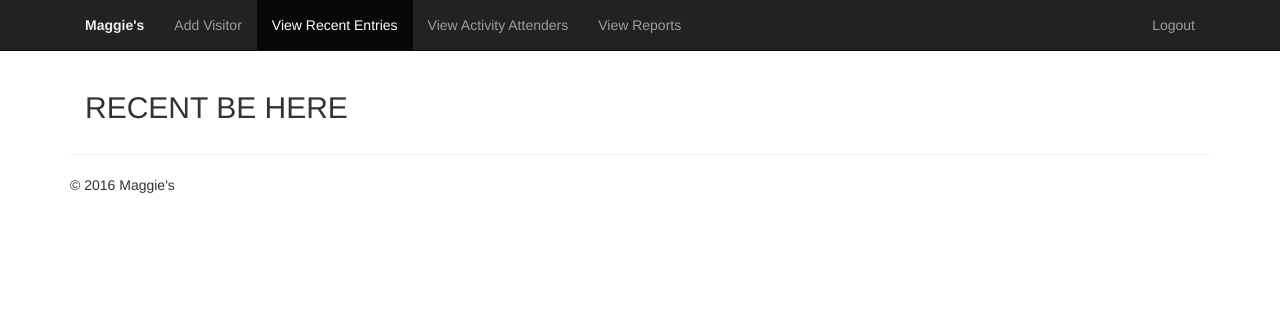
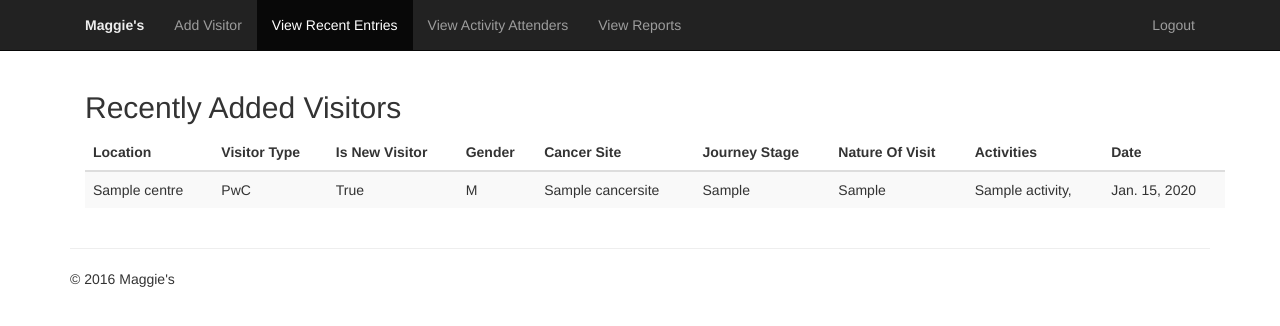
Before and after one commit to glasgow2016/team-18, a Django app: page /recent in a window 1280 px wide. Shown: the top 326 px of the page. Run offline with Django 3.2, Linux system fonts and the light colour scheme; a user stored in the database is signed in; tables that the repository leaves empty hold one stand-in row (values such as "Sample post"); some libraries are stand-ins or nearby versions.

Commit message:
Activities now auto fill if there is previous! And they display in recent page! Like 3 hours of work.... #BestCodeEver

```diff
--- a/maggies/maggies/forms.py
+++ b/maggies/maggies/forms.py
@@ -26,15 +26,17 @@ class ActivityForm(forms.Form):
     activity_name = forms.ModelChoiceField(Activity.objects.all(), label="Activity")
 
 class VisitorForm(forms.Form):
-    visitor_name = forms.CharField(label="Visitor's First Name", max_length=100)
+    visitor_name = forms.CharField(label="Visitor's First Name", max_length=100, help_text="This will help identify this person on their travels today only.")
     visitor_type = forms.ChoiceField(choices=VISITOR_TYPE_CHOICES, label="Visitor Type")
-    is_new_visitor = forms.BooleanField(required=False, label="First visit?")
+    is_new_visitor = forms.BooleanField(required=False, label="First visit?", help_text="Has this person visited before today?")
+    visitor_gender = forms.ChoiceField(choices=GENDER_CHOICES, label="Gender")
+    nature_of_visit = forms.ModelChoiceField(VisitNature.objects.all(), label="Nature of Visit", help_text="Why did this person visit today?")
+    cancer_site = forms.ModelChoiceField(CancerSite.objects.all(), label="Cancer Site", help_text="What type of cancer does the person deal with? Select 'Not Stated' if it did not come up in conversation, or 'Unknown Primary' if even their doctor doesn't know.")
+    journey_stage = forms.ModelChoiceField(JourneyStage.objects.all(), label="Journey Stage")
+
+    # Secret hidden fields used for tracking
     has_been_seen_today = forms.BooleanField(required=False, label="Has Been Seen Today")
     dailyid_id = forms.IntegerField(required=False, label="DailyIdentifier ID")
-    visitor_gender = forms.ChoiceField(choices=GENDER_CHOICES, label="Gender")
-    nature_of_visit = forms.ModelChoiceField(VisitNature.objects.all(), label="Nature of Visit")
-    cancer_site = forms.ModelChoiceField(CancerSite.objects.all(), label="Cancer Site")
-    journey_stage = forms.ModelChoiceField(JourneyStage.objects.all(), label="Journey Stage")
 
 class ReportsForm(forms.Form):
     report_timeframe = forms.ChoiceField(choices=REPORTS_TIMEFRAME_CHOICES, label="Report Timeframe")
--- a/maggies/maggies/models.py
+++ b/maggies/maggies/models.py
@@ -9,6 +9,18 @@ GENDER_CHOICES = (
     (FEMALE, 'Female'),
     (OTHER, 'Other'),
 )
+
+def findChildFromVisitor(visitor):
+    matching_pwc = PwC.objects.filter(visitor=visitor)
+    if len(matching_pwc) > 0:
+        return matching_pwc[0]
+    matching_carer = Carer.objects.filter(visitor=visitor)
+    if len(matching_carer) > 0:
+        return matching_carer[0]
+    matching_other = OtherVisitor.objects.filter(visitor=visitor)
+    if len(matching_other) > 0:
+        return matching_other[0]
+    return None
 
 class VisitNature(models.Model):
     nature = models.CharField(max_length=256)
@@ -57,6 +69,9 @@ class Visitor(models.Model):
             "nature_of_visit": self.nature_of_visit.pk
         }
 
+    def get_type(self):
+        return findChildFromVisitor(self).get_type()
+
 class CancerInfo(models.Model):
     cancer_site = models.ForeignKey(CancerSite)
     journey_stage = models.ForeignKey(JourneyStage)
@@ -68,7 +83,7 @@ class CancerInfo(models.Model):
         }
 
 class PwC(models.Model):
-    visitor = models.OneToOneField(Visitor)
+    visitor = models.OneToOneField(Visitor, related_name="pwc")
     cancer_info = models.ForeignKey(CancerInfo)
 
     def as_dict(self):
@@ -78,8 +93,11 @@ class PwC(models.Model):
             "cancer_info": self.cancer_info.as_dict()
         }
 
+    def get_type(self):
+        return "PwC"
+
 class Carer(models.Model):
-    visitor = models.OneToOneField(Visitor)
+    visitor = models.OneToOneField(Visitor, related_name="carer")
     pwc_cancer_info = models.ForeignKey(CancerInfo)
     pwc_present = models.BooleanField()
     caring_for = models.ManyToManyField(PwC, blank = True)
@@ -92,8 +110,11 @@ class Carer(models.Model):
             "time_first_seen": self.time_first_seen
         }
 
+    def get_type(self):
+        return "Carer"
+
 class OtherVisitor(models.Model):
-    visitor = models.OneToOneField(Visitor)
+    visitor = models.OneToOneField(Visitor, related_name="otherVisitor")
     description = models.CharField(max_length=256)
 
     def as_dict(self):
@@ -102,6 +123,9 @@ class OtherVisitor(models.Model):
             "first_name": self.first_name,
             "time_first_seen": self.time_first_seen
         }
+
+    def get_type(self):
+        return "OtherVisitor"
 
 # NOTE & TODO: Flush this table every day at, say 02:00
 class DailyIdentifier(models.Model):
@@ -141,6 +165,12 @@ class Activity(models.Model):
     def __str__(self):
         return self.name
 
+    def as_dict(self):
+        return {
+            "id": self.id,
+            "name": self.name
+        }
+
     class Meta:
         verbose_name_plural = "activities"
 
--- a/maggies/maggies/templates/recent.html
+++ b/maggies/maggies/templates/recent.html
@@ -11,7 +11,47 @@
 
         <div class="row">
             <div class="col-md-12">
-              <h2>RECENT BE HERE</h2>
+              <h2>Recently Added Visitors</h2>
+              <table class="table table-striped">
+                <thead>
+                  <tr>
+                    <th>Location</th>
+                    <th>Visitor Type</th>
+                    <th>Is New Visitor</th>
+                    <th>Gender</th>
+                    <th>Cancer Site</th>
+                    <th>Journey Stage</th>
+                    <th>Nature Of Visit</th>
+                    <th>Activities</th>
+                    <th>Date</th>
+                  </tr>
+                </thead>
+                <tbody>
+                    {% for visit in recent_visitors %}
+                      <tr>
+                        <td>{{ visit.visit_location.name }}</td>
+                        <td>{{ visit.get_type }}</td>
+                        <td>{{ visit.is_new_visitor }}</td>
+                        <td>{{ visit.gender }}</td>
+
+                        {% if visit.get_type == "PwC" %}
+                        <td>{{ visit.pwc.cancer_info.cancer_site }}</td>
+                        <td>{{ visit.pwc.cancer_info.journey_stage }}</td>
+                        {% elif visit.pwc_cancer_info %}
+                        <td>{{ visit.carer.pwc_cancer_info.cancer_site }}</td>
+                        <td>{{ visit.carer.pwc_cancer_info.journey_stage }}</td>
+                        {% else %}
+                        <td></td>
+                        <td></td>
+                        {% endif %}
+
+                        <td>{{ visit.nature_of_visit.nature }}</td>
+                        <td>{% for activity in visit.activity_set.all %}{{activity.name}}, {% endfor %}</td>
+                        <td>{{ visit.visit_date_time.date }}</td>
+                      </tr>
+                    {% endfor %}
+                </tbody>
+              </table>
             </div>
         </div>
     </div> <!-- /container -->
--- a/maggies/maggies/views.py
+++ b/maggies/maggies/views.py
@@ -3,7 +3,7 @@ from django.contrib.auth.decorators import login_required
 from django.contrib.auth import authenticate, login, logout
 from django.forms.formsets import formset_factory
 from .forms import VisitorForm, PWC, CARER, OTHER, ActivityForm
-from .models import PwC, Carer, OtherVisitor, CancerInfo, Visitor, DailyIdentifier, Activity
+from .models import PwC, Carer, OtherVisitor, CancerInfo, Visitor, DailyIdentifier, Activity, findChildFromVisitor, Centre
 from django.http import JsonResponse
 
 from datetime import datetime
@@ -24,9 +24,13 @@ def home(request):
                 dailyID = DailyIdentifier.objects.get(pk=form_dailyid_id)
                 visitor = dailyID.visitor
                 for activity_form in activity_formset:
+                    if "activity_name" not in activity_form.cleaned_data:
+                        continue
                     form_activity_name = activity_form.cleaned_data["activity_name"]
                     activity = Activity.objects.get_or_create(name=form_activity_name)[0]
                     activity.participants.add(visitor)
+                    activity.save()
+                    print("ADDED PARTICIPANT")
             else:
                 form_visitor_name = form.cleaned_data["visitor_name"]
                 form_visitor_type = form.cleaned_data["visitor_type"]
@@ -45,8 +49,11 @@ def home(request):
                         form_cancer_site,
                         form_journey_stage)
 
+                glasgow_loc = Centre.objects.filter(name__icontains="Glasgow")[0]
+
                 visitor = Visitor.objects.create(
                             visit_date_time = datetime.now(),
+                            visit_location = glasgow_loc,
                             is_new_visitor = form_is_new_visitor,
                             gender = form_visitor_gender,
                             nature_of_visit = form_nature_of_visit)
@@ -54,6 +61,15 @@ def home(request):
                 dailyIdentifier = DailyIdentifier.objects.get_or_create(first_name = form_visitor_name,
                                                                         time_first_seen = datetime.now(),
                                                                         visitor = visitor)
+
+                for activity_form in activity_formset:
+                    if "activity_name" not in activity_form.cleaned_data:
+                        continue
+                    form_activity_name = activity_form.cleaned_data["activity_name"]
+                    activity = Activity.objects.get_or_create(name=form_activity_name)[0]
+                    activity.participants.add(visitor)
+                    activity.save()
+                    print("ADDED PARTICIPANT")
 
                 if form_visitor_type == PWC:
                     #create PWC object
@@ -63,7 +79,7 @@ def home(request):
 
                     pwc = PwC.objects.create(
                                     cancer_info = cancer_info,
-                                    visitor=visitor)[0]
+                                    visitor=visitor)
 
                 elif form_visitor_type == CARER:
                     #create visitor object
@@ -101,22 +117,10 @@ def ajax_check_for_daily_ids(request):
         if "visitor_name" in request.POST:
             matching_ids = DailyIdentifier.objects.filter(first_name__icontains = request.POST["visitor_name"])
             print("Found " + str(len(matching_ids)) + " matching ids")
-            print( matching_ids)
+            print(matching_ids)
             dictionaries = [ obj.as_dict() for obj in matching_ids ]
             return JsonResponse({"success": True, "items": dictionaries})
     return JsonResponse({"success": False})
-
-def findChildFromVisitor(visitor):
-    matching_pwc = PwC.objects.filter(visitor=visitor)
-    if len(matching_pwc) > 0:
-        return matching_pwc[0]
-    matching_carer = Carer.objects.filter(visitor=visitor)
-    if len(matching_carer) > 0:
-        return matching_carer[0]
-    matching_other = OtherVisitor.objects.filter(visitor=visitor)
-    if len(matching_other) > 0:
-        return matching_other[0]
-    return None
 
 
 def ajax_get_autofill_details(request):
@@ -126,15 +130,19 @@ def ajax_get_autofill_details(request):
             dailyid_obj = DailyIdentifier.objects.filter(pk=dailyid_id)[0]
             visitor = dailyid_obj.visitor
             visitor_child_instance = findChildFromVisitor(visitor)
+            activities = visitor.activity_set.all()
+            dictionaries = [ obj.as_dict() for obj in activities ]
+            responseObj = {"success":True,
+                "obj": visitor_child_instance.as_dict(), "activities":  dictionaries}
+
             if isinstance(visitor_child_instance, PwC):
-                return JsonResponse({"success":True, "type": "PwC",
-                    "obj": visitor_child_instance.as_dict()})
+                responseObj["type"] = "PwC"
             elif isinstance(visitor_child_instance, Carer):
-                return JsonResponse({"success":True, "type": "Carer",
-                    "obj": visitor_child_instance.as_dict()})
+                responseObj["type"] = "Carer"
             elif isinstance(visitor_child_instance, OtherVisitor):
-                return JsonResponse({"success":True, "type": "OtherVisitor",
-                    "obj": visitor_child_instance.as_dict()})
+                responseObj["type"] = "OtherVisitor"
+
+            return JsonResponse(responseObj)
     return JsonResponse({"success":False})
 
 
@@ -168,7 +176,10 @@ def reports(request):
 
 @login_required
 def recent(request):
-    return render(request, "recent.html")
+    recent_visitors = Visitor.objects.all().order_by("-visit_date_time").select_related()[:100]
+    recent_visitor = recent_visitors[0]
+    print(len(recent_visitor.activity_set.all()))
+    return render(request, "recent.html", {"recent_visitors": recent_visitors})
 
 @login_required
 def activities(request):
```
Also changed, not shown: maggies/maggies/templates/home.html (+44 -2 lines).
